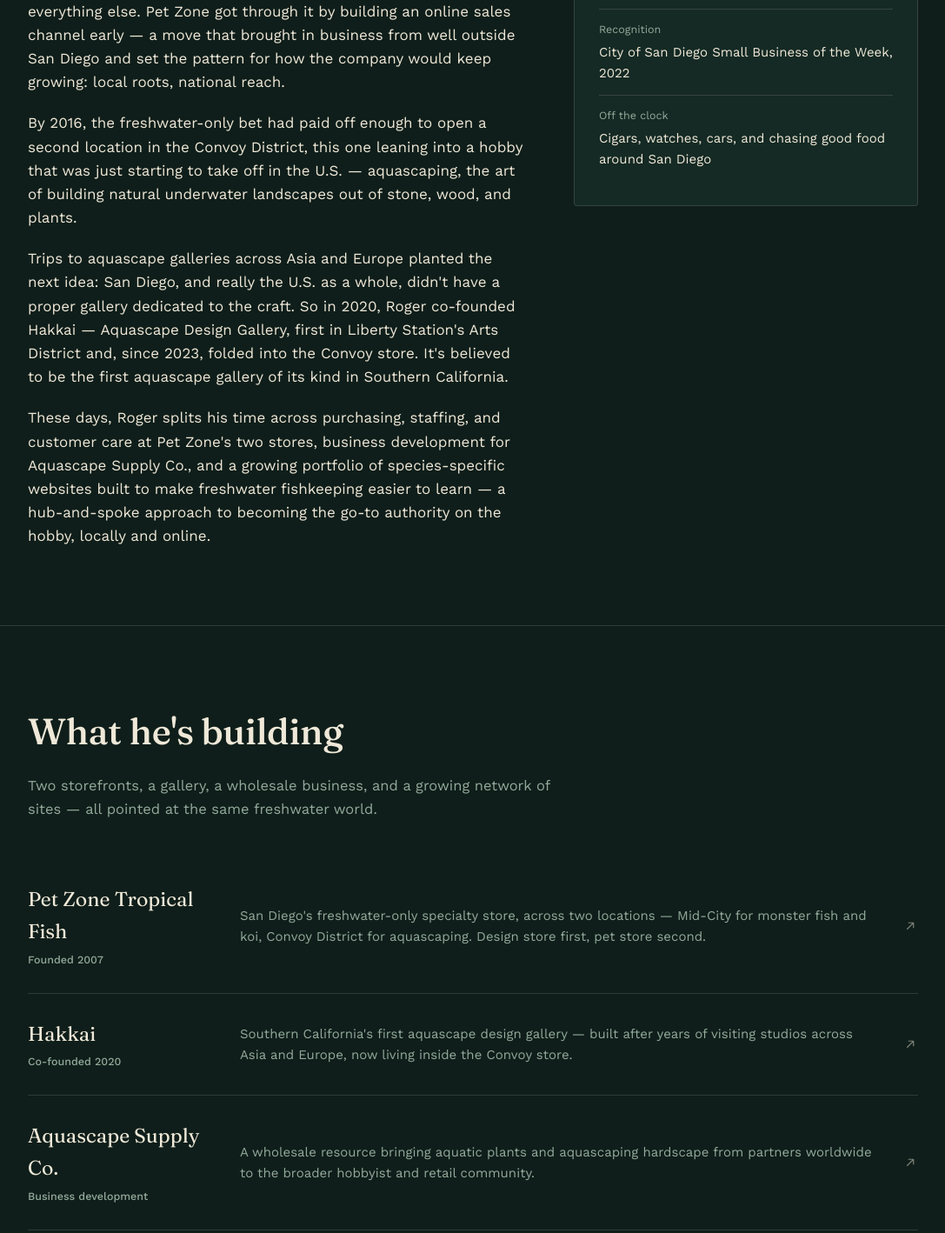
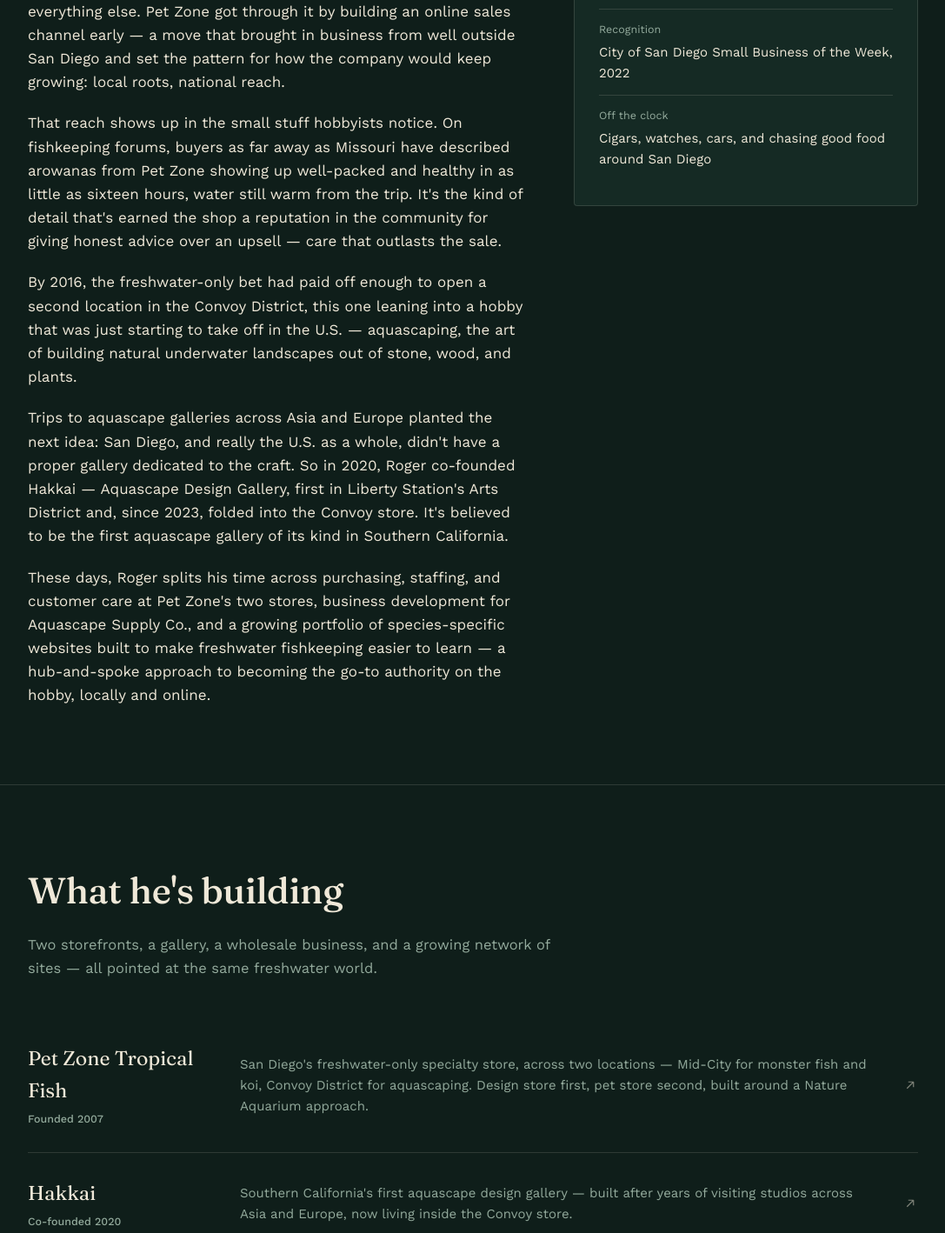
Before and after one commit to petzonesd/meetrogerma, a plain HTML site: page index.html in a window 1280 px wide. Shown: the part 1348-2766 px from the top of the page at 87% size, without its empty margins (96-1183 px from the left). Drawn offline with nearby package versions, Linux system fonts and the light colour scheme.

Commit message:
Add community reputation notes and Nature Aquarium detail

```diff
--- a/index.html
+++ b/index.html
@@ -309,6 +309,7 @@
         <p>Roger grew up in a home that doubled as a small zoo — dogs, cats, birds, chickens, a backyard koi pond, and a rotating cast of fish tanks. Of everything that came through the house, it was the aquariums that stuck. There was something about the calm of a glass box full of life that never wore off.</p>
         <p>In 2007, that pull turned into a business. Roger, along with his family, took over a local tropical fish shop on University Avenue in San Diego's Mid-City neighborhood. From day one, the store went all-in on freshwater only — no saltwater, no split focus — with the goal of being the local experts on the fish everyone else treated as an afterthought: rare plecos, discus, arowanas, oddballs, shrimp, and aquatic plants.</p>
         <p>The timing wasn't easy. The shop opened right before the 2008 recession hit, and spending on fish and supplies dropped along with everything else. Pet Zone got through it by building an online sales channel early — a move that brought in business from well outside San Diego and set the pattern for how the company would keep growing: local roots, national reach.</p>
+        <p>That reach shows up in the small stuff hobbyists notice. On fishkeeping forums, buyers as far away as Missouri have described arowanas from Pet Zone showing up well-packed and healthy in as little as sixteen hours, water still warm from the trip. It's the kind of detail that's earned the shop a reputation in the community for giving honest advice over an upsell — care that outlasts the sale.</p>
         <p>By 2016, the freshwater-only bet had paid off enough to open a second location in the Convoy District, this one leaning into a hobby that was just starting to take off in the U.S. — aquascaping, the art of building natural underwater landscapes out of stone, wood, and plants.</p>
         <p>Trips to aquascape galleries across Asia and Europe planted the next idea: San Diego, and really the U.S. as a whole, didn't have a proper gallery dedicated to the craft. So in 2020, Roger co-founded Hakkai — Aquascape Design Gallery, first in Liberty Station's Arts District and, since 2023, folded into the Convoy store. It's believed to be the first aquascape gallery of its kind in Southern California.</p>
         <p>These days, Roger splits his time across purchasing, staffing, and customer care at Pet Zone's two stores, business development for Aquascape Supply Co., and a growing portfolio of species-specific websites built to make freshwater fishkeeping easier to learn — a hub-and-spoke approach to becoming the go-to authority on the hobby, locally and online.</p>
@@ -337,7 +338,7 @@
     <div class="venture-list">
       <a class="venture" href="https://www.petzonesd.com" target="_blank" rel="noopener">
         <div class="vname">Pet Zone Tropical Fish<span>Founded 2007</span></div>
-        <div class="vdesc">San Diego's freshwater-only specialty store, across two locations — Mid-City for monster fish and koi, Convoy District for aquascaping. Design store first, pet store second.</div>
+        <div class="vdesc">San Diego's freshwater-only specialty store, across two locations — Mid-City for monster fish and koi, Convoy District for aquascaping. Design store first, pet store second, built around a Nature Aquarium approach.</div>
         <svg class="varrow" viewBox="0 0 24 24" fill="none"><path d="M7 17L17 7M17 7H9M17 7V15" stroke="currentColor" stroke-width="1.6"/></svg>
       </a>
       <a class="venture" href="https://hakkai.com" target="_blank" rel="noopener">
```
